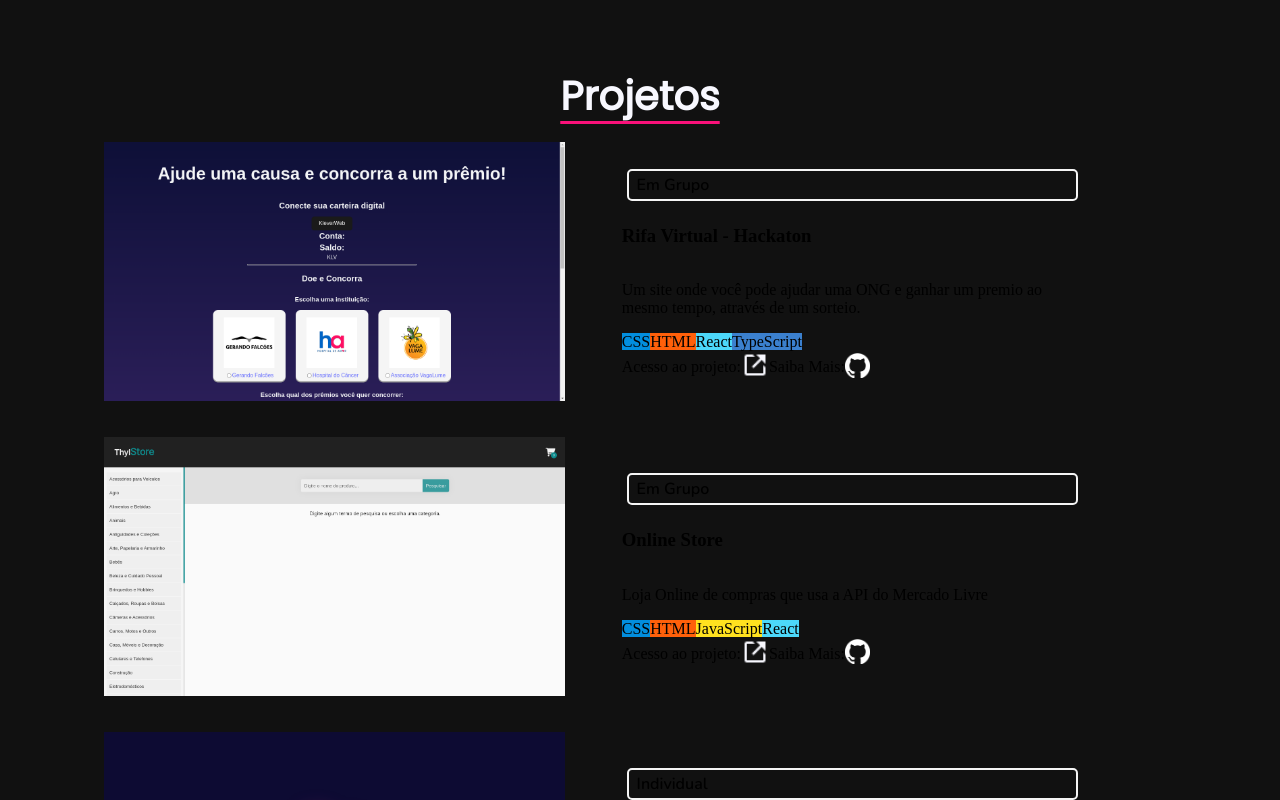
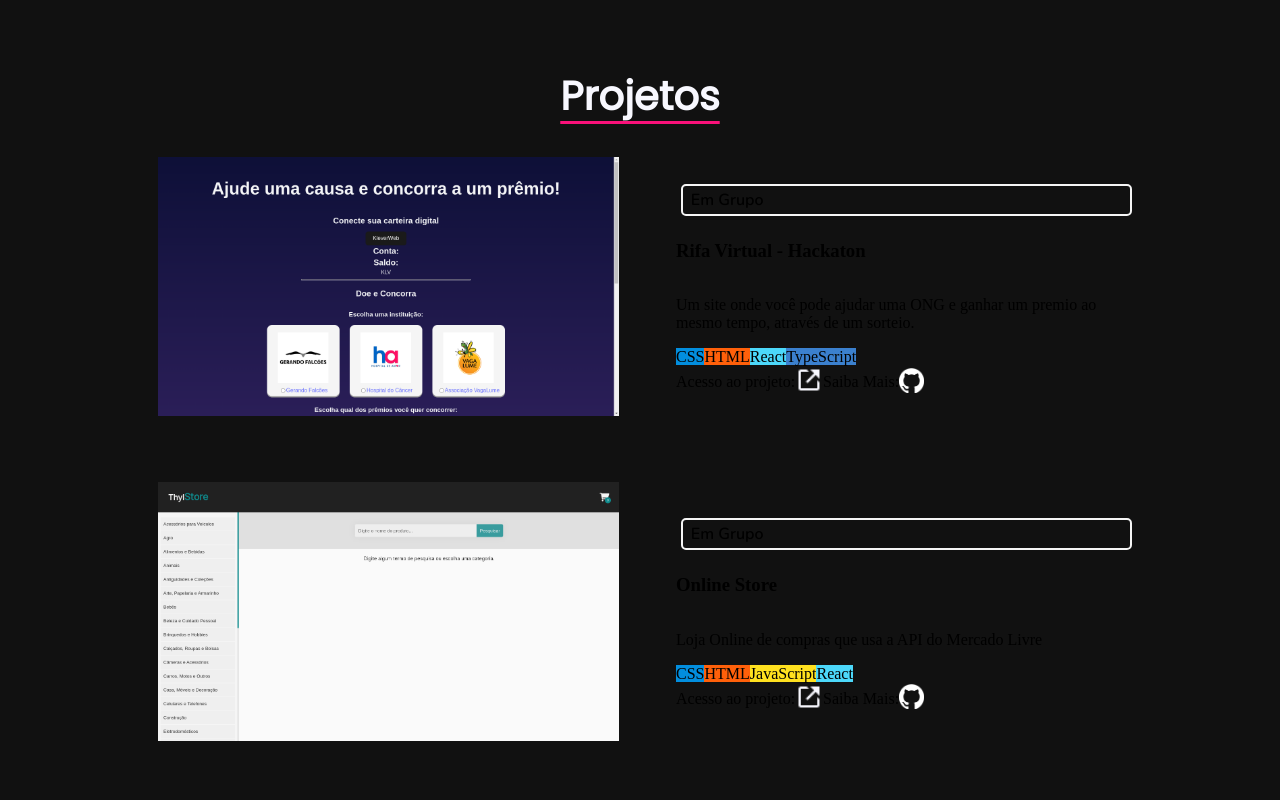
Before and after one commit to Yasmin358/yasmin-portifolio, a React (Create React App) app: page / in a window 1280 px wide. Shown: the part 2300-3100 px from the top of the page. Built offline with nearby package versions, Linux system fonts and the light colour scheme.

Commit message:
test css

```diff
--- a/package.json
+++ b/package.json
@@ -9,6 +9,7 @@
     "react": "^18.2.0",
     "react-dom": "^18.2.0",
     "react-scripts": "5.0.1",
+    "styled-components": "^6.0.7",
     "web-vitals": "^2.1.4"
   },
   "scripts": {
--- a/src/Components/ProjectCard.jsx
+++ b/src/Components/ProjectCard.jsx
@@ -1,4 +1,5 @@
 import PropTypes from 'prop-types';
+import React from 'react';
 // import '../styles/projectCard.css';
 import '../styles/cardProject.css';
 import github from '../images/icons/github-white.png';
--- a/src/styles/projectCard.css
+++ b/src/styles/projectCard.css
@@ -1,9 +1,3 @@
-.project-card {
-    display: flex;
-    justify-content: center;
-    align-items: center;
-    margin: 15px 0;
-}
 
 .image-container {
     border-radius: 15px;
@@ -94,7 +88,7 @@
   margin-top: 6px;
 }
 
-@media screen and (min-width: 601px) and (max-width: 900px) {
+/* @media screen and (min-width: 601px) and (max-width: 900px) {
   .project-card {
     display: flex;
     flex-direction: column;
@@ -188,4 +182,4 @@
     text-align: center;
  }
 
-}
+} */
--- a/src/styles/projects.css
+++ b/src/styles/projects.css
@@ -25,6 +25,13 @@
   padding-top: 5.4rem;
 }
 
+.project-card {
+  display: flex;
+  justify-content: center;
+  align-items: center;
+  margin: 15px 0;
+}
+
 @media screen and (max-width: 400px) {
   .subtitle {
     font-size: 1.8rem;
```
Also changed, not shown: 1 other file (tests, documents, lock files or other folders).
